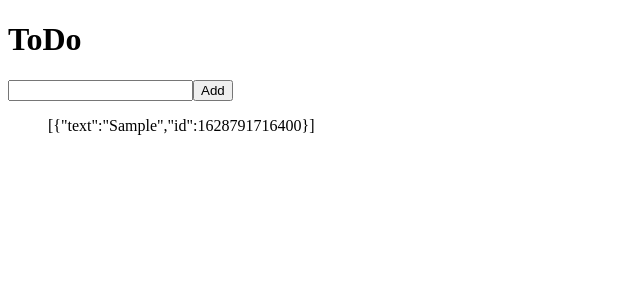
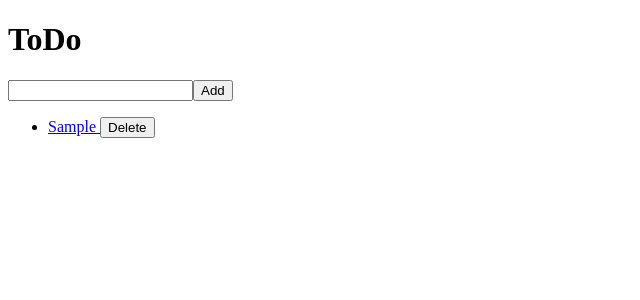
Before and after one commit to SithumDev07/Redux-Basics-101, a React (Create React App) app: page / in a window 1280 px wide. Both pictures are taken after typing "Sample" into the empty fields and a click on the button "Add". Shown: the top 300 px of the page, without its empty margins (0-640 px from the left). Built offline with nearby package versions, Linux system fonts and the light colour scheme.

Commit message:
React Routing

```diff
--- /dev/null
+++ b/src/components/ToDo.js
@@ -0,0 +1,22 @@
+import React from 'react'
+import { connect } from 'react-redux';
+import { Link } from 'react-router-dom';
+import { actionCreators } from '../store';
+
+function ToDo({text, onButtonClick, id}) {
+    return (
+        <li>
+            <Link to={`${id}`}>
+                {text} <button onClick={onButtonClick}>Delete</button>
+            </Link>
+        </li>
+    )
+}
+
+function mapStateToProps(dispatch, ownProps) {
+    return {
+        onButtonClick: () => dispatch(actionCreators.deleteTodo(ownProps.id))
+    }
+}
+
+export default connect(null, mapStateToProps)(ToDo);
--- a/src/routes/Detail.js
+++ b/src/routes/Detail.js
@@ -1 +1,22 @@
-export default () => 'Detail';
+import React from 'react';
+import { connect } from 'react-redux';
+
+function Detail({toDo}) {
+    // console.log(props);
+    return (
+        <>
+            <h1>{toDo.text}</h1>
+            <h5>Created at: {toDo?.id}</h5>
+        </>
+    )
+}
+
+function mapStateToProps(state, ownProps) {
+    const { match: {
+        params: { id }
+    }} = ownProps;
+    // console.log(id);
+    return {toDo: state.find(toDo => toDo.id === parseInt(id))};
+}
+
+export default connect(mapStateToProps)(Detail);
--- a/src/routes/Home.js
+++ b/src/routes/Home.js
@@ -1,5 +1,6 @@
 import React, { useState } from 'react';
 import { connect } from 'react-redux';
+import Todo from '../components/ToDo';
 import { actionCreators } from '../store';
 
 function Home({ toDos, addTodo }) {
@@ -22,7 +23,7 @@ function Home({ toDos, addTodo }) {
                 <button>Add</button>
             </form>
             <ul>
-                {JSON.stringify(toDos) }
+                {toDos.map(toDo => (<Todo {...toDo} key={toDo.id} />))}
             </ul>
         </>
     )
--- a/src/store.js
+++ b/src/store.js
@@ -13,7 +13,7 @@ const addTodo = (text) => {
 const deleteTodo = (id) => {
   return {
       type: DELETE,
-      id
+      id: parseInt(id)
   }
 }
 
```
